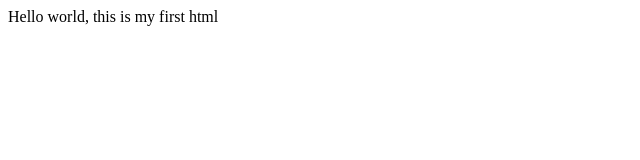
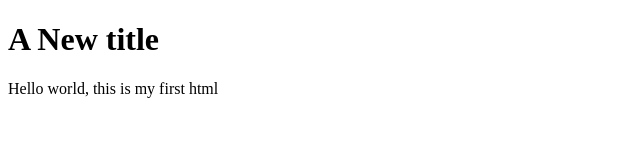
Before and after one commit to maksimdrachov/repl-html, a plain HTML site: page index.html in a window 1280 px wide. Shown: the whole page, without its empty margins (0-640 px from the left). Drawn offline with Linux system fonts and the light colour scheme.

Commit message:
Added new title

```diff
--- a/index.html
+++ b/index.html
@@ -9,6 +9,7 @@
 </head>
 
 <body>
+  <h1>A New title</h1>
   Hello world, this is my first html
   <script src="script.js"></script>
 
```
